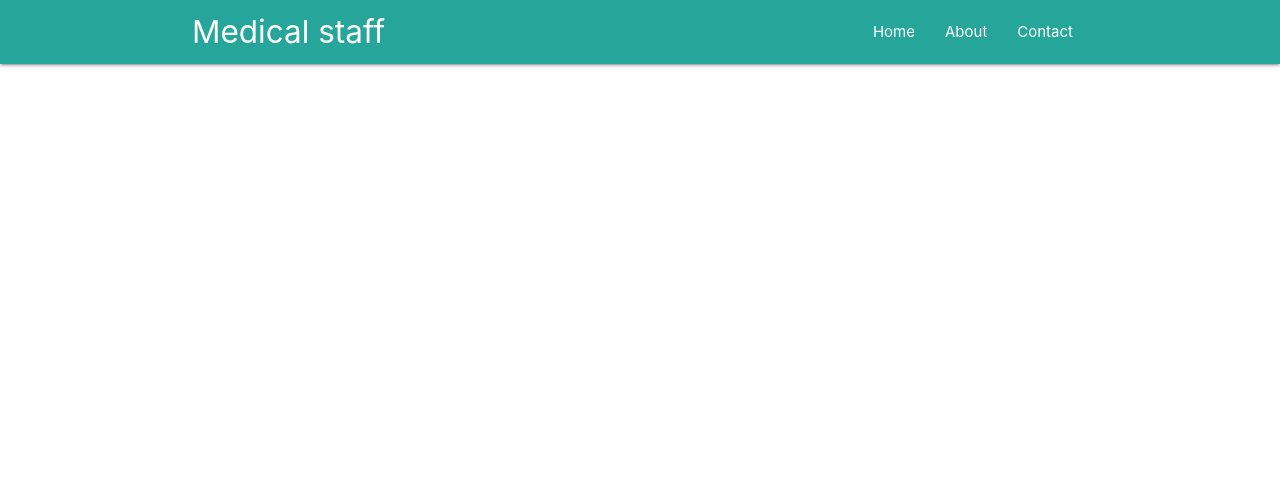
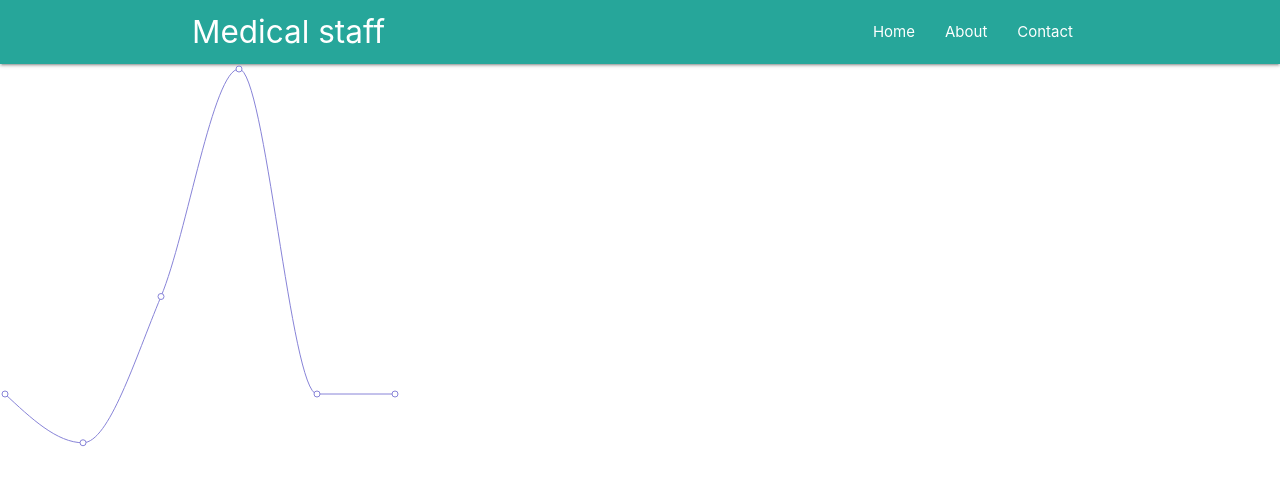
Before and after one commit to artworkjpm/roche-app-jm, a React (Create React App) app: page /patients/1/1 in a window 1280 px wide. Shown: the top 484 px of the page. Built offline with nearby package versions, Linux system fonts and the light colour scheme.

Commit message:
graph loading with url correctly

```diff
--- a/package.json
+++ b/package.json
@@ -10,7 +10,8 @@
     "react-dom": "^16.8.6",
     "react-moment": "^0.9.2",
     "react-router-dom": "^5.0.1",
-    "react-scripts": "3.0.1"
+    "react-scripts": "3.0.1",
+    "recharts": "^1.7.1"
   },
   "scripts": {
     "start": "react-scripts start",
--- a/src/App.js
+++ b/src/App.js
@@ -7,6 +7,7 @@ import About from "./components/About";
 import Contact from "./components/Contact";
 import Post from "./components/Post";
 import PatientList from "./components/medico/patientList";
+import Graph from "./components/medico/graph"
 
 class App extends Component {
   render() {
@@ -20,6 +21,7 @@ class App extends Component {
             <Route path="/contact" component={Contact} />
             <Route exact path="/:post_id" component={Post} />
             <Route exact path="/patients/:practitionerId" component={PatientList} />
+            <Route exact path="/patients/:practitionerId/:patientId" component={Graph} />
           </Switch>
         </div>
       </BrowserRouter>
--- a/src/components/TodoComponent.js
+++ b/src/components/TodoComponent.js
@@ -4,7 +4,10 @@ import AddTodo from "./AddTodo";
 
 class TodoComponent extends Component {
   state = {
-    todos: [{ id: 1, content: "Have lunch" }, { id: 2, content: "Go outside for a walk" }]
+    todos: [
+      { id: 1, content: "Have lunch" },
+      { id: 2, content: "Go outside for a walk" }
+    ]
   };
 
   deleteTodo = id => {
@@ -28,7 +31,7 @@ class TodoComponent extends Component {
 
   render() {
     return (
-      <div className="container">
+      <div>
         <p className="center blue-text">What do you need Todo today?</p>
         <Todos todos={this.state.todos} deleteTodo={this.deleteTodo} />
         <AddTodo addTodo={this.addTodo} />
--- /dev/null
+++ b/src/components/medico/graph.js
@@ -0,0 +1,29 @@
+import React, { Component } from "react";
+import { LineChart, Line } from "recharts";
+
+class Graph extends Component {
+  constructor(props) {
+    super(props);
+    this.state = {};
+  }
+  render() {
+    const data = [
+      { name: "Page A", uv: 400, pv: 2400, amt: 2400 },
+      { name: "Page A", uv: 100, pv: 2400, amt: 2400 },
+      { name: "Page A", uv: 1000, pv: 2400, amt: 2400 },
+      { name: "Page A", uv: 2400, pv: 2400, amt: 2400 },
+      { name: "Page A", uv: 400, pv: 2400, amt: 2400 },
+      { name: "Page A", uv: 400, pv: 2400, amt: 2400 }
+    ];
+
+    const renderLineChart = (
+      <LineChart width={400} height={400} data={data}>
+        <Line type="monotone" dataKey="uv" stroke="#8884d8" />
+      </LineChart>
+    );
+
+    return <div>{renderLineChart}</div>;
+  }
+}
+
+export default Graph;
--- a/src/components/medico/patientList.js
+++ b/src/components/medico/patientList.js
@@ -4,6 +4,16 @@ import { connect } from "react-redux";
 import Moment from "react-moment";
 
 class PatientList extends Component {
+  constructor(props) {
+    super(props);
+    this.state = {};
+    this.handleClick = this.handleClick.bind(this);
+  }
+  handleClick(patientId) {
+    //get current url and push patientId in order to trigger the react router to load the graph
+    let currentUrl = this.props.location.pathname;
+    this.props.history.push(currentUrl + "/" + patientId);
+  }
   render() {
     console.log(this.props);
 
@@ -11,9 +21,7 @@ class PatientList extends Component {
       <div className="container">
         <div className="row">
           <div className="col">
-            <h4 className="center">
-              Patient list ({this.props.patient.length})
-            </h4>
+            <h4 className="center">Patient list ({this.props.patient.length})</h4>
 
             <table className="responsive-table highlight">
               <thead>
@@ -33,16 +41,17 @@ class PatientList extends Component {
                       <td>
                         <Moment format="DD/MM/YYYY">{pat.dateOfBirth}</Moment>
                       </td>
-                      <td>
-                        {pat.diabetesType.includes("1") ? "Tipo 1" : "Tipo 2"}
-                      </td>
+                      <td>{pat.diabetesType.includes("1") ? "Tipo 1" : "Tipo 2"}</td>
                       <td>
                         <button
                           className="btn waves-effect waves-light"
                           name="action"
+                          onClick={() => {
+                            this.handleClick(pat.patientId);
+                          }}
                         >
                           Ver Perfil Del Paciente
-                          <i class="material-icons right">assessment</i>
+                          <i className="material-icons right">assessment</i>
                         </button>
                       </td>
                     </tr>
@@ -65,9 +74,7 @@ const mapStateToProps = (state, ownProps) => {
   console.log(urlPractitionerId);
   console.log(state.reducerPatients.patients[0].name);
   return {
-    patient: state.reducerPatients.patients.filter(
-      patient => patient.practitionerId === urlPractitionerId
-    )
+    patient: state.reducerPatients.patients.filter(patient => patient.practitionerId === urlPractitionerId)
   };
 };
 
```
Also changed, not shown: src/components/Home.js (+3 -15 lines), 1 other file (tests, documents, lock files or other folders).
